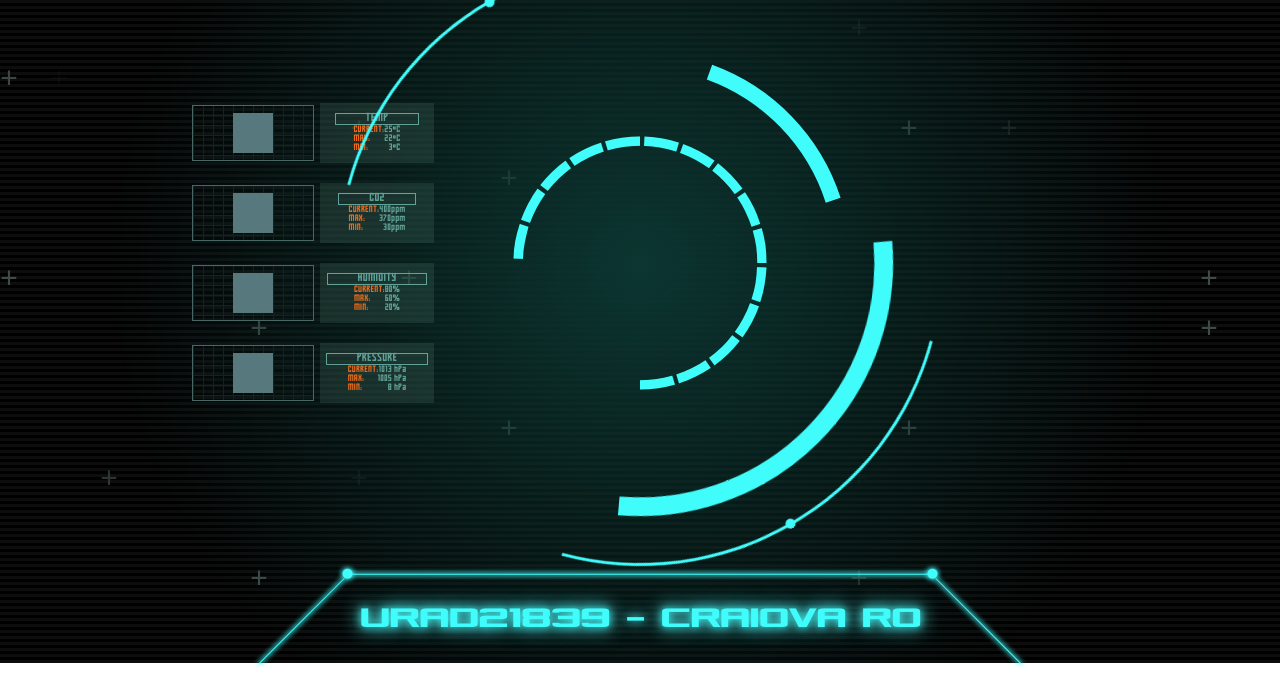
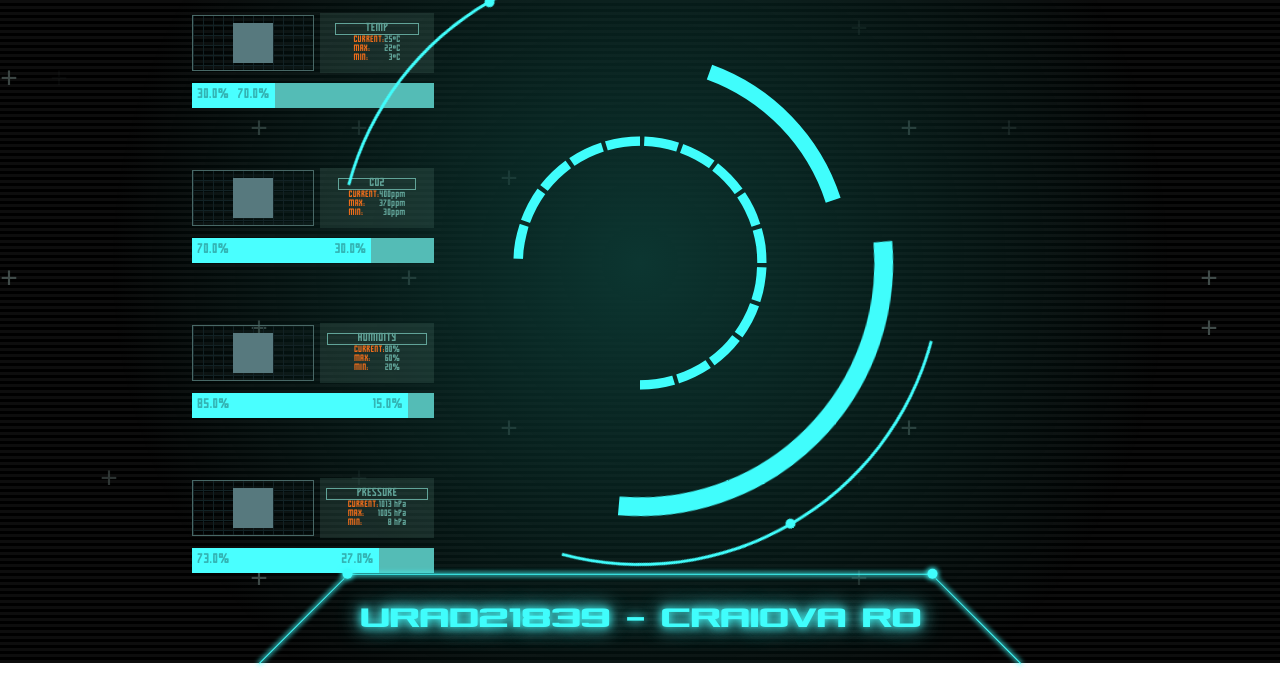
Before and after one commit to MariusCNMTV/cipflix.bunker, a plain HTML site: page index.html in a window 1280 px wide. Shown: the part 137-817 px from the top of the page. Drawn offline with Linux system fonts and the light colour scheme; grey boxes are pictures that could not be loaded.

Commit message:
bar.progress

```diff
--- a/css/rectangles.css
+++ b/css/rectangles.css
@@ -19,7 +19,13 @@
     display: flex;
     align-items: center;
     gap: 6px; /* Space between grid and info squares */
-    margin-bottom: 20px; /* Space between rows */
+    margin-top: 60px; /* Space between rows */
+  }
+
+  .grid-info-group {
+    display: flex;
+    flex-direction: column;
+    gap: 10px; /* Space between info squares and progress bar */
   }
 
   /* Rectangles Container */
@@ -108,3 +114,40 @@
     font-size: 8px;
     color: #61a398; /* Cyan-ish for values */
   }
+
+/* Progress Bar */
+.progress-bar {
+    width: 100%;
+    height: 25px;
+    background-color: #54bcb6; /* Background bar color */
+    display: flex;
+    align-items: center;
+    position: relative;
+    overflow: hidden;
+  }
+
+  .progress {
+    width: 81%; /* Adjust the progress width dynamically */
+    height: 100%;
+    background-color: #49ffff; /* Cyan background for progress */
+    position: relative;
+    display: flex;
+    justify-content: space-between;
+    align-items: center;
+    padding: 0 5px;
+  }
+
+  .progress-value-left {
+    color: rgba(0, 0, 0, 0.3); /* Dark text for better contrast */
+    font-family: cyberpunky, sans-serif;
+    font-size: 12px;
+    z-index: 2; /* Ensure text is above the progress bar */
+  }
+
+  .progress-value-right {
+    color: rgba(0, 0, 0, 0.3); /* Dark text for better contrast */
+    font-family: cyberpunky, sans-serif;
+    font-size: 12px;
+    z-index: 2; /* Ensure text is above the progress bar */
+    margin-left: auto;
+  }
--- a/index.html
+++ b/index.html
@@ -10,6 +10,7 @@
     <link rel="stylesheet" href="css/rectangles.css" />
     <script src="js/segmentor.js"></script>
     <script src="js/plus.js"></script>
+    <script src="js/progress.js"></script>
     <title>URad Sensors</title>
   </head>
 
@@ -19,6 +20,8 @@
 
     <!-- Rectangles and Info Section -->
   <div class="rectangles">
+    <!-- TEMP Section -->
+    <div class="grid-info-group">
       <div class="grid-info-pair">
         <div class="rectangle" id="rectangle1">
           <img src="https://img.icons8.com/ios/100/thermometer.png" alt="Icon 1" class="icon" />
@@ -41,7 +44,16 @@
           </div>
         </div>
       </div>
+      <div class="progress-bar">
+        <div class="progress">
+          <span class="progress-value-left">30.0%</span>
+          <span class="progress-value-right"></span>
+        </div>
+      </div>
+    </div>
 
+    <!-- CO2 Section -->
+    <div class="grid-info-group">
       <div class="grid-info-pair">
         <div class="rectangle" id="rectangle2">
           <img src="https://img.icons8.com/ios/100/co2-gauge.png" alt="Icon 2" class="icon" />
@@ -64,7 +76,16 @@
           </div>
         </div>
       </div>
+      <div class="progress-bar" data-progress="70">
+        <div class="progress">
+          <span class="progress-value-left">70.0%</span>
+          <span class="progress-value-right"></span>
+        </div>
+      </div>
+    </div>
 
+    <!-- HUMIDITY Section -->
+    <div class="grid-info-group">
       <div class="grid-info-pair">
         <div class="rectangle" id="rectangle3">
           <img src="https://img.icons8.com/ios/100/hygrometer.png" alt="Icon 3" class="icon" />
@@ -87,7 +108,16 @@
           </div>
         </div>
       </div>
+      <div class="progress-bar">
+        <div class="progress">
+          <span class="progress-value-left">85.0%</span>
+          <span class="progress-value-right"></span>
+        </div>
+      </div>
+    </div>
 
+    <!-- PRESSURE Section -->
+    <div class="grid-info-group">
       <div class="grid-info-pair">
         <div class="rectangle" id="rectangle4">
           <img src="https://img.icons8.com/ios/100/atmospheric-pressure.png" alt="Icon 4" class="icon" />
@@ -107,6 +137,13 @@
               <span class="label">MIN:</span>
               <span class="value">8 hPa</span>
             </div>
+          </div>
+        </div>
+      </div>
+      <div class="progress-bar">
+        <div class="progress">
+          <span class="progress-value-left">73.0%</span>
+          <span class="progress-value-right"></span>
         </div>
       </div>
     </div>
--- /dev/null
+++ b/js/progress.js
@@ -0,0 +1,33 @@
+document.addEventListener("DOMContentLoaded", () => {
+    document.querySelectorAll('.progress-bar').forEach(bar => {
+      const progressElement = bar.querySelector('.progress');
+      const leftValueElement = bar.querySelector('.progress-value-left');
+      const rightValueElement = bar.querySelector('.progress-value-right');
+
+      // Ensure elements exist
+      if (progressElement && leftValueElement && rightValueElement) {
+        // Get the left progress percentage from the text content
+        const leftValue = parseFloat(leftValueElement.textContent.replace('%', ''));
+
+        // Validate the leftValue
+        if (!isNaN(leftValue) && leftValue >= 0 && leftValue <= 100) {
+          // Calculate the complementary percentage for the right value
+          const rightValue = 100 - leftValue;
+
+          // Update the right value element dynamically
+          rightValueElement.textContent = `${rightValue.toFixed(1)}%`;
+
+          // Set the progress width dynamically
+          progressElement.style.width = `${leftValue}%`;
+
+          // Log values to verify
+          console.log('Left Value:', leftValue);
+          console.log('Calculated Right Value:', rightValue);
+        } else {
+          console.error('Invalid leftValue:', leftValue);
+        }
+      } else {
+        console.error('Missing required elements in progress-bar:', bar);
+      }
+    });
+  });
```
Also changed, not shown: js/plus.js (line endings or trailing spaces). Lines whose indentation alone changed are shown as unchanged.
